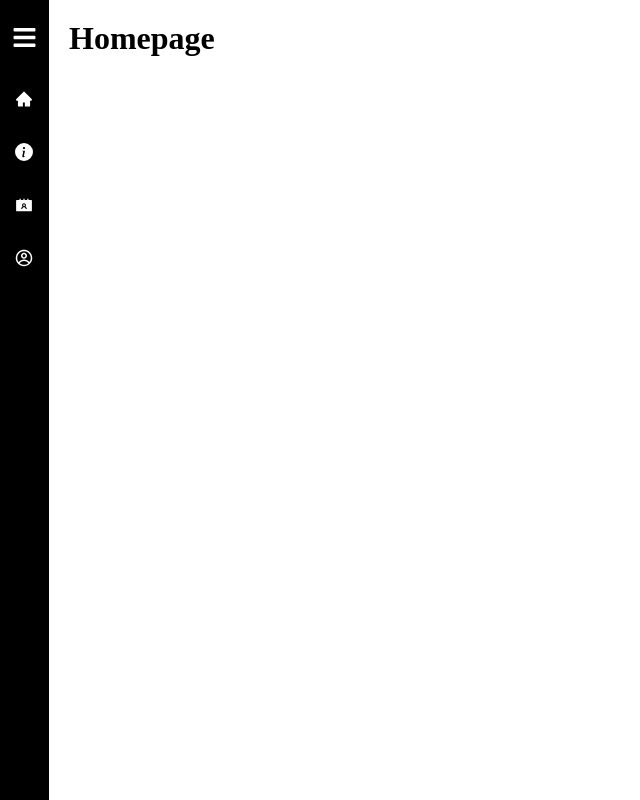
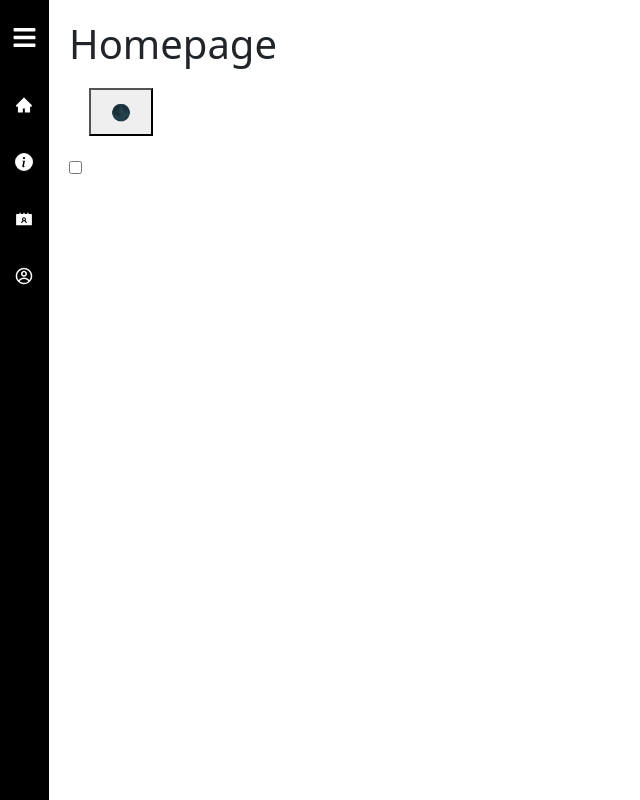
Before and after one commit to Armita2oo3/sidebar-react, a React (Create React App) app: page / in a window 1280 px wide. Shown: the whole page, without its empty margins (0-640 px from the left). Built offline with nearby package versions, Linux system fonts and the light colour scheme.

Commit message:
added some adjustments

```diff
--- a/package.json
+++ b/package.json
@@ -6,11 +6,15 @@
     "@testing-library/jest-dom": "^5.16.5",
     "@testing-library/react": "^13.4.0",
     "@testing-library/user-event": "^13.5.0",
+    "bootstrap": "^5.3.0",
     "react": "^18.2.0",
+    "react-bootstrap": "^2.7.4",
     "react-dom": "^18.2.0",
     "react-icons": "^4.8.0",
+    "react-native-switch-toggle": "^2.2.1",
     "react-router-dom": "^6.11.2",
-    "react-scripts": "5.0.1",
+    "react-scripts": "^2.1.3",
+    "react-switch": "^7.0.0",
     "web-vitals": "^2.1.4"
   },
   "scripts": {
--- a/src/App.css
+++ b/src/App.css
@@ -3,7 +3,8 @@
   padding: 0;
   text-decoration: none;
 }
-.container {
+
+.box {
   display: flex;
 }
 main {
--- a/src/conpacts/Sidebar.jsx
+++ b/src/conpacts/Sidebar.jsx
@@ -33,7 +33,7 @@ export default function Sidebar({ children }) {
     },
   ];
   return (
-    <div className="container">
+    <div className="box">
       <div style={{ width: isOpen ? "300px" : "50px" }} className="sidebar">
         <div className="top">
           <h1 style={{ display: isOpen ? "block" : "none" }} className="logo">
--- /dev/null
+++ b/src/pages/Homepage.js
@@ -0,0 +1,59 @@
+import React, { useState } from "react";
+import "./style.css";
+import "bootstrap/dist/css/bootstrap.min.css";
+
+export default function Homepage() {
+  const [dark, setDark] = useState(false);
+
+  function changeBlack(props) {
+    document.body.style.backgroundColor = "black";
+    setDark(true);
+  }
+
+  function changeWhite(props) {
+    document.body.style.backgroundColor = "white";
+    setDark(false);
+  }
+  if (dark) {
+    return (
+      <div className="home">
+        <h1 style={{ display: "flex" }}>Homepage</h1>
+
+        <button
+          className="day"
+          onClick={changeWhite}
+          style={{
+            padding: "10px 20px",
+            margin: "20px",
+            lineHeight: "1.5em",
+            textAlign: "center",
+            display: "flex",
+          }}
+        >
+          🌕
+        </button>
+      </div>
+    );
+  } else {
+    return (
+      <div className="home">
+        <h1 style={{ display: "flex" }}>Homepage</h1>
+
+        <button
+          className="night"
+          onClick={changeBlack}
+          style={{
+            padding: "10px 20px",
+            margin: "20px",
+            display: "flex",
+            lineHeight: "1.5em",
+            textAlign: "center",
+          }}
+        >
+          🌑
+        </button>
+        <input type="checkbox" />
+      </div>
+    );
+  }
+}
--- a/src/pages/Homepage.jsx
+++ b/src/pages/Homepage.jsx
@@ -1,9 +1,7 @@
 import React from "react";
 import "./style.css";
-export default function Homepage() {
-  return (
-    <div className="home">
-      <h1>Homepage</h1>
-    </div>
-  );
+import "bootstrap/dist/css/bootstrap.min.css";
+import Homepage from "../HomePage";
+export default function Homepage(props) {
+  return <HomePage />;
 }
--- a/src/pages/style.css
+++ b/src/pages/style.css
@@ -0,0 +1,6 @@
+.black {
+  background-color: black;
+}
+.day {
+  background-color: white;
+}
```
Also changed, not shown: 1 other file (tests, documents, lock files or other folders).
